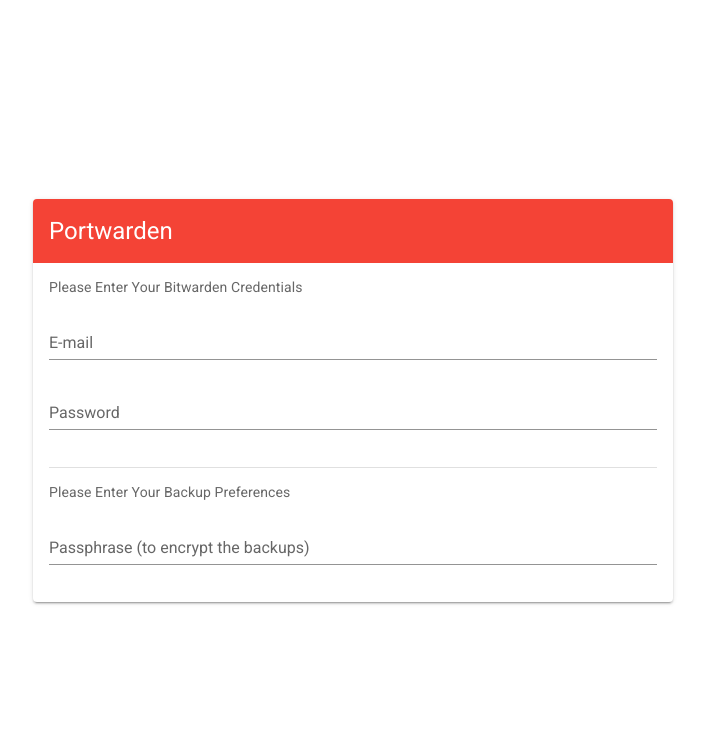
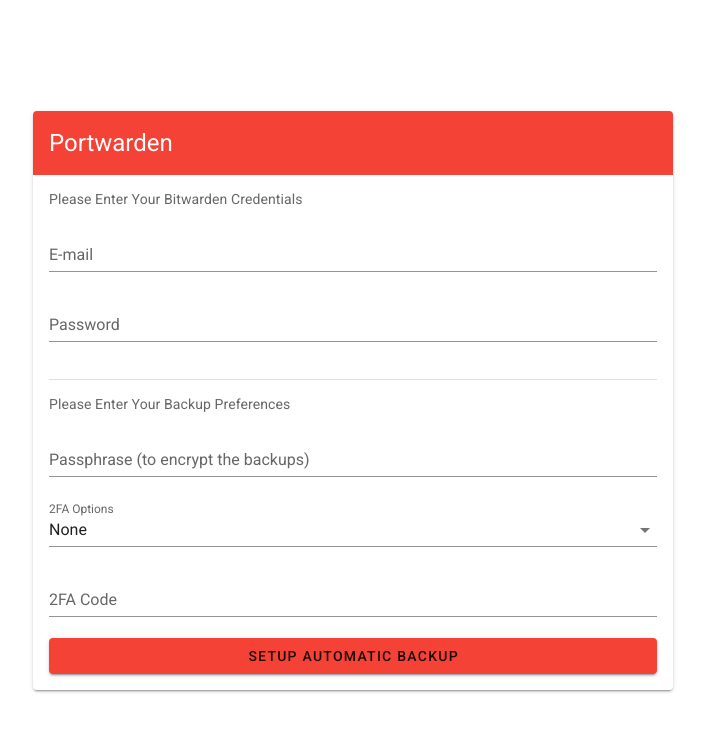
Before and after one commit to pluim003/portwarden-frontend, a Nuxt app: page /home in a window 1280 px wide. Shown: the top 732 px of the page, without its empty margins (287-992 px from the left). Built offline with nearby package versions, Linux system fonts and the light colour scheme.

Commit message:
FE-1 # Setup the backup page

```diff
--- a/nuxt.config.js
+++ b/nuxt.config.js
@@ -28,6 +28,10 @@
   */
   css: [
   ],
+
+  server: {
+    port: 8000, // default: 3000
+  },
 
   /*
   ** Plugins to load before mounting the App
--- a/pages/home.vue
+++ b/pages/home.vue
@@ -12,7 +12,7 @@
             md6>
             <v-card>
               <v-card-title class="headline font-weight-regular red white--text">Portwarden</v-card-title>
-              <v-card-text>
+              <v-card-text v-if="!pu.backup_setting.will_setup_backup">
                 <v-subheader class="pa-0">Please Enter Your Bitwarden Credentials</v-subheader>
                 <v-text-field
                   v-model="pu.bitwarden_login_credentials.email"
@@ -34,6 +34,29 @@
                   required
                   color="red"
                 />
+                <v-select
+                  :items="twofa_options"
+                  v-model="pu.bitwarden_login_credentials.method"
+                  item-text="method"
+                  item-value="code"
+                  label="2FA Options"
+                />
+                <v-text-field
+                  v-model="pu.bitwarden_login_credentials.code"
+                  label="2FA Code"
+                  required
+                  color="red"
+                />
+                <v-btn
+                  color="red"
+                  block
+                  @click="setupAutomaticBackup()">Setup Automatic Backup</v-btn>
+              </v-card-text>
+              <v-card-text v-else>
+                <v-subheader class="pa-0">You have already registered with our system</v-subheader>
+                <v-btn
+                  color="red"
+                  block>Cancel My Automatic Backup</v-btn>
               </v-card-text>
             </v-card>
           </v-flex>
@@ -49,12 +72,12 @@
     bitwarden_login_credentials: {
         email:    "",
         password: "",
-        method:   0,
+        method:   "100",
         code:     "",
     },
     backup_setting:              {
       passphrase:               "",
-      backup_frequency_seconds: 0,
+      backup_frequency_seconds: 60,
       will_setup_backup:        false,
   }
 }
@@ -65,7 +88,26 @@
   data() {
     return {
       pu: pu,
-      access_token: ""
+      access_token: "",
+      twofa_options: [
+        {
+          method: 'None',
+          code: '100'
+        },
+        {
+          method: 'Authenticator',
+          code: '0'
+        },
+        {
+          method: 'Email',
+          code: '1'
+        },
+        {
+          method: 'Yubikey',
+          code: '3'
+        }
+      ],
+      twofa_code: ""
     }
   },
   created () {
@@ -75,22 +117,20 @@
     let urlParams = new URLSearchParams(window.location.search);
     this.access_token = urlParams.get('access_token');
     this.pu.email = urlParams.get('email');
+    console.log(this.access_token)
     console.log(this.pu)
   },
   methods: {
-    loginThroughGoogle(){
-      axios({
-        method: 'get',
-        url: '/gdrive/loginUrl',
-      })
-        .then(function (response) {
-          // handle success
-          console.log(response)
-        })
-        .catch(function (response) {
-          // handle error
-          console.log(response)
-        })
+    setupAutomaticBackup(){
+      let self = this
+      let authString = 'Bearer '.concat(self.access_token)
+      var xhr = new XMLHttpRequest();
+      xhr.open("POST", this.$store.state.serverUrl+'/encrypt', true);
+      xhr.setRequestHeader('Content-Type', 'application/json');
+      xhr.setRequestHeader('Authorization', authString);
+      self.pu.bitwarden_login_credentials.method = parseInt(self.pu.bitwarden_login_credentials.method)
+      xhr.send(JSON.stringify(self.pu));
+      console.log(xhr)
     }
   },
 })
--- a/pages/index.vue
+++ b/pages/index.vue
@@ -19,9 +19,9 @@
                 large
                 href="https://github.com/vwxyzjn/portwarden">&nbsp;&nbsp;&nbsp;&nbsp;Github&nbsp;&nbsp;&nbsp;&nbsp;</v-btn>
               <v-btn
+                :href="loginUrl"
                 class="green"
-                large
-                @click="loginThroughGoogle">Get Started</v-btn>
+                large>Get Started</v-btn>
             </div>
           </v-flex>
         </v-layout>
@@ -34,6 +34,11 @@
 import axios from 'axios'
 import Vue from 'vue'
 export default Vue.extend({
+  data() {
+    return {
+      loginUrl: ""
+    }
+  },
   created () {
     axios.defaults.baseURL = this.$store.state.serverUrl
   },
@@ -42,6 +47,7 @@
   },
   methods: {
     loginThroughGoogle(){
+      let self = this
       axios({
         method: 'get',
         url: '/gdrive/loginUrl',
@@ -49,11 +55,13 @@
         .then(function (response) {
           // handle success
           console.log(response)
+          self.loginUrl = response.data.login_url
         })
         .catch(function (response) {
           // handle error
           console.log(response)
         })
+      console.log(this.loginUrl)
     }
   },
 })
--- a/store/index.js
+++ b/store/index.js
@@ -3,7 +3,7 @@
 const createStore = () => {
   return new Vuex.Store({
     state: () => ({
-      serverUrl: 'http://192.168.0.164:32439'
+      serverUrl: 'http://localhost:5000'
     }),
     mutations: {
       increment (state) {
```
